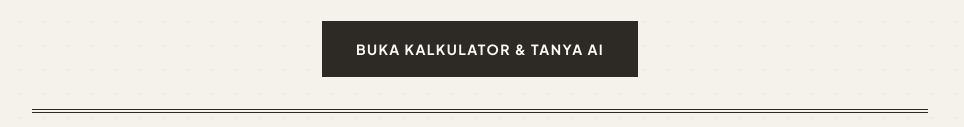
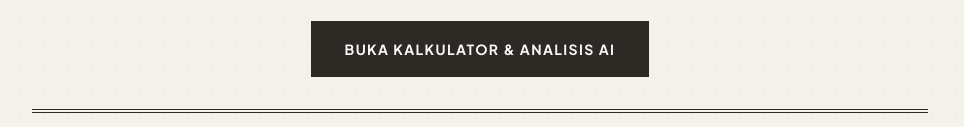
Before and after one commit to Celxteaa/proteica, a website: page public/index.html in a window 1280 px wide. Shown: the part 1070-1197 px from the top of the page, without its empty margins (160-1124 px from the left). Drawn offline with nearby package versions, Linux system fonts and the light colour scheme.

Commit message:
Update button text for AI analysis

```diff
--- a/public/index.html
+++ b/public/index.html
@@ -173,7 +173,7 @@
             <!-- CTA Penutup -->
             <div class="text-center mb-8">
                 <button onclick="bukaAplikasi()" class="paper-btn-primary font-bold px-8 py-4 uppercase tracking-widest text-sm transition-all">
-                    Buka Kalkulator &amp; Tanya AI
+                    Buka Kalkulator &amp; ANALISIS AI
                 </button>
             </div>
 
```
